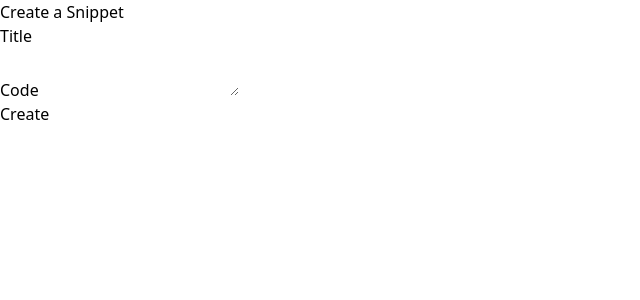
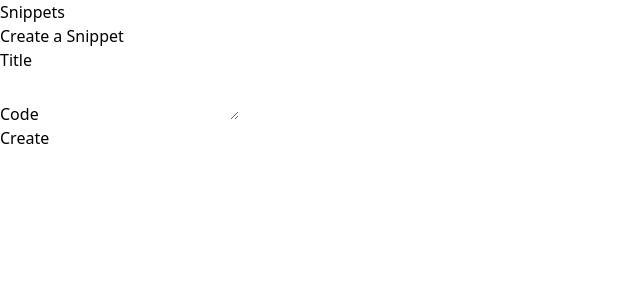
Before and after one commit to sriharilakshmanan/snippets, a Next.js app: page /snippets/new in a window 1280 px wide. Shown: the top 300 px of the page, without its empty margins (0-640 px from the left). Built offline with nearby package versions, Linux system fonts and the light colour scheme.

Commit message:
chore: move heading to root layout and add link to home

```diff
--- a/src/app/layout.tsx
+++ b/src/app/layout.tsx
@@ -1,6 +1,7 @@
 import type { Metadata } from 'next';
 import localFont from 'next/font/local';
 import './globals.css';
+import Link from 'next/link';
 
 const geistSans = localFont({
     src: './fonts/GeistVF.woff',
@@ -28,7 +29,12 @@ export default function RootLayout({
             <body
                 className={`${geistSans.variable} ${geistMono.variable} antialiased`}
             >
-                <div className="container mx-auto px-12">{children}</div>
+                <div className="container mx-auto px-12">
+                    <Link href={'/'}>
+                        <h2 className="text-xl font-bold">Snippets</h2>
+                    </Link>
+                    {children}
+                </div>
             </body>
         </html>
     );
--- a/src/app/page.tsx
+++ b/src/app/page.tsx
@@ -19,13 +19,12 @@ export default async function Home() {
 
     return (
         <div>
-            <div className="flex items-center justify-between">
-                <h2 className="text-xl font-bold">Snippets</h2>
+            <div className="my-2 flex flex-col gap-2">{renderedSnippets}</div>
+            <div className="flex justify-end items-center my-2">
                 <Link className="border p-2 rounded" href={`/snippets/new`}>
                     New
                 </Link>
             </div>
-            <div className="my-2 flex flex-col gap-2">{renderedSnippets}</div>
         </div>
     );
 }
```
